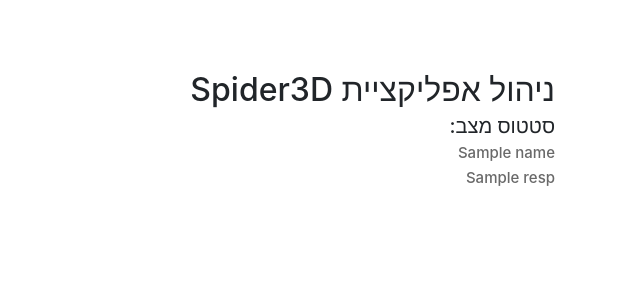
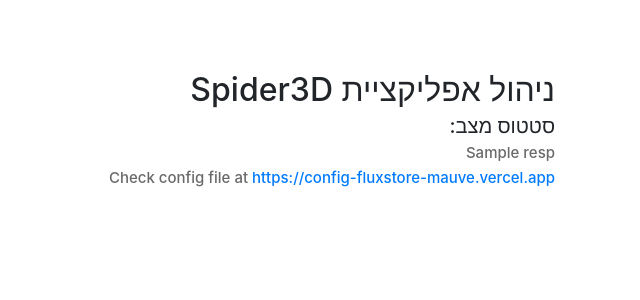
Before and after one commit to idan054/spider3d-Admin, a Flask app: template templates/resp.html in a window 1280 px wide. Shown: the top 300 px of the page, without its empty margins (640-1280 px from the left). Run offline with Flask 2, Linux system fonts and the light colour scheme; the template is opened without the code that fills it: most values are stand-ins (such as "Sample title", 1, 10 or a date in 2020); some libraries are stand-ins or nearby versions.

Commit message:
- resp.html design update - use vercel config live - text instruction update

```diff
--- a/templates/resp.html
+++ b/templates/resp.html
@@ -35,8 +35,11 @@
   <h5>סטטוס מצב:</h5>
 <!--  <h6>- מוצר/ קטגוריה: יש להקליד product / category כדי לבחור לאן תוביל התמונה.</h6>-->
 
-  <h6 style="font-size:15px; color:DimGrey">{{name}}</h6>
+<!--  <h6 style="font-size:15px; color:DimGrey">{{name}}</h6>-->
   <h6 style="font-size:15px; color:DimGrey">{{resp}}</h6>
+  <h6 style="font-size:15px; color:DimGrey">Check config file at <a href="https://config-fluxstore-mauve.vercel.app">https://config-fluxstore-mauve.vercel.app</a></h6>
+
+
 <!--  <h6 style="font-size:15px; color:DimGrey"><a href="https://imgur.com/ldOfYS4.png">דוגמא למילוי הפאנל ניהול.</a> </h6>-->
   <br>
 
```
